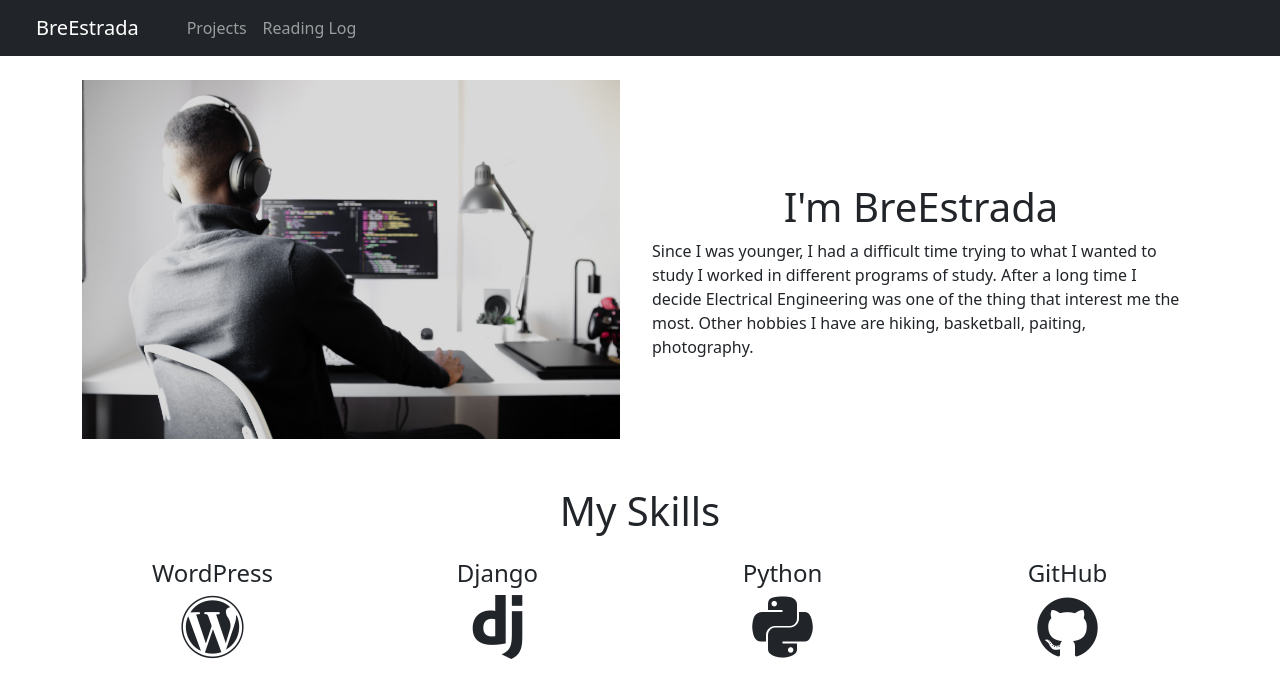
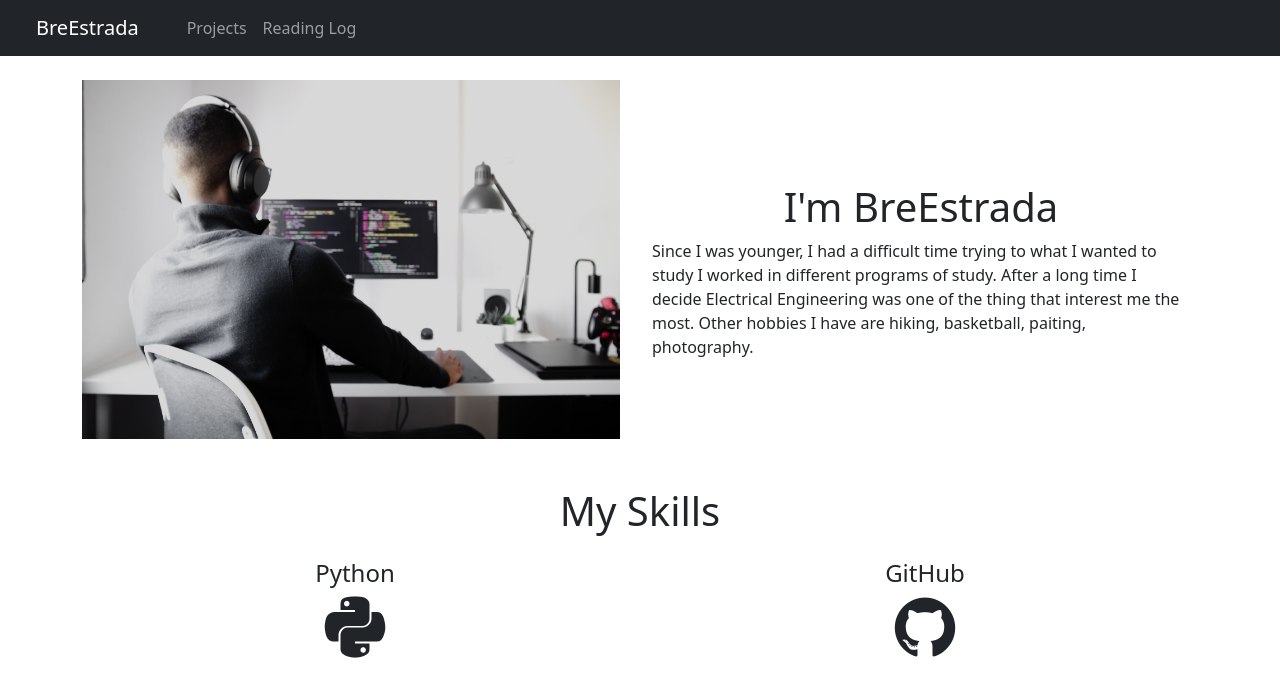
Before and after one commit to BreEstrada/BreEstrada.github.io, a plain HTML site: page index.html in a window 1280 px wide. Drawn offline with nearby package versions, Linux system fonts and the light colour scheme.

Commit message:
Add my info

```diff
--- a/index.html
+++ b/index.html
@@ -65,18 +65,6 @@
                     <!-- Skills -->
                     <div class="col">
                         <div class="text-center">
-                            <h4>WordPress</h4>
-                            <i class="devicon-wordpress-plain"></i>
-                        </div>
-                    </div>
-                    <div class="col">
-                        <div class="text-center">
-                            <h4>Django</h4>
-                            <i class="devicon-django-plain"></i>
-                        </div>
-                    </div>
-                    <div class="col">
-                        <div class="text-center">
                             <h4>Python</h4>
                             <i class="devicon-python-plain"></i>
                         </div>
```
